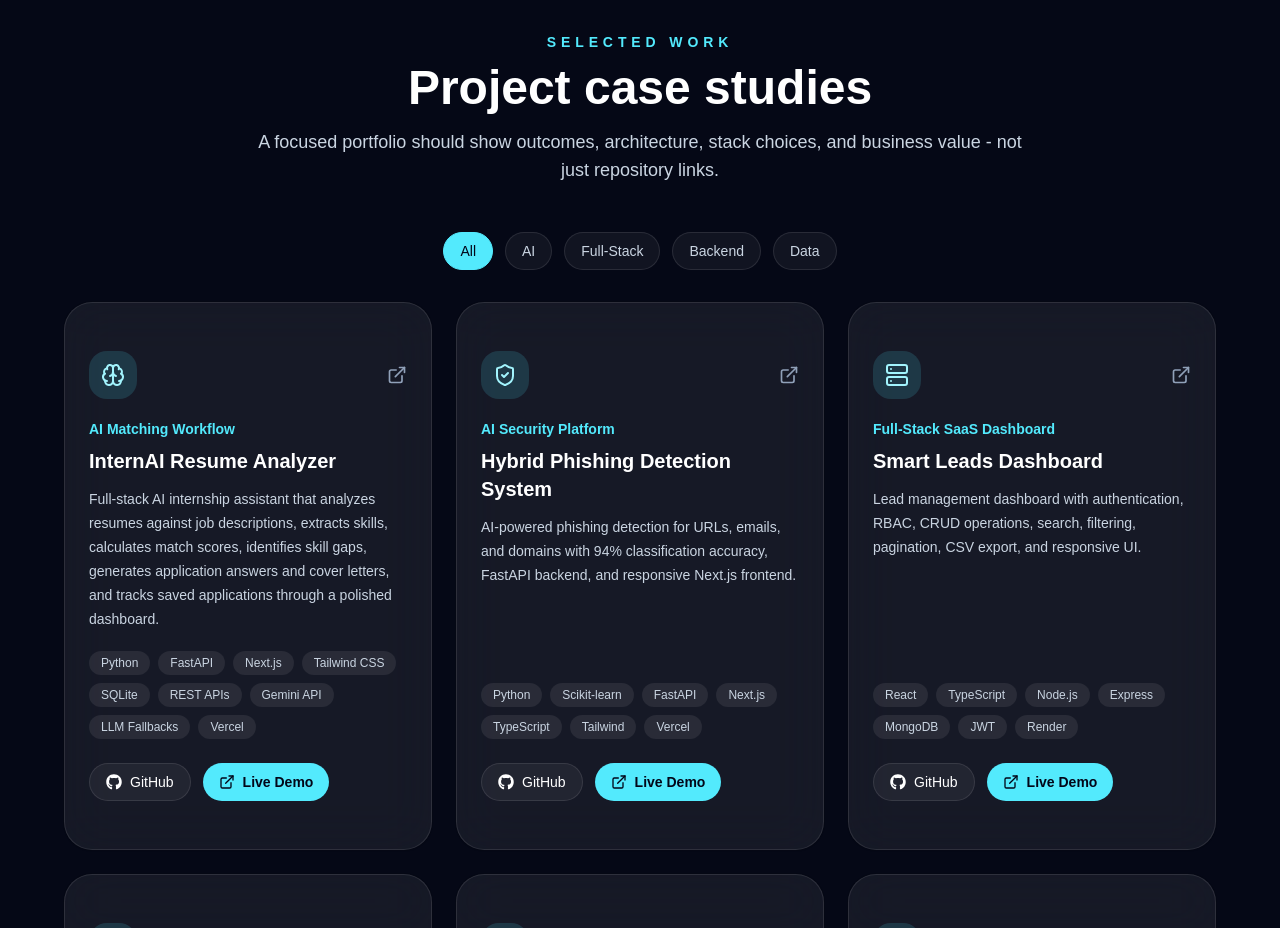
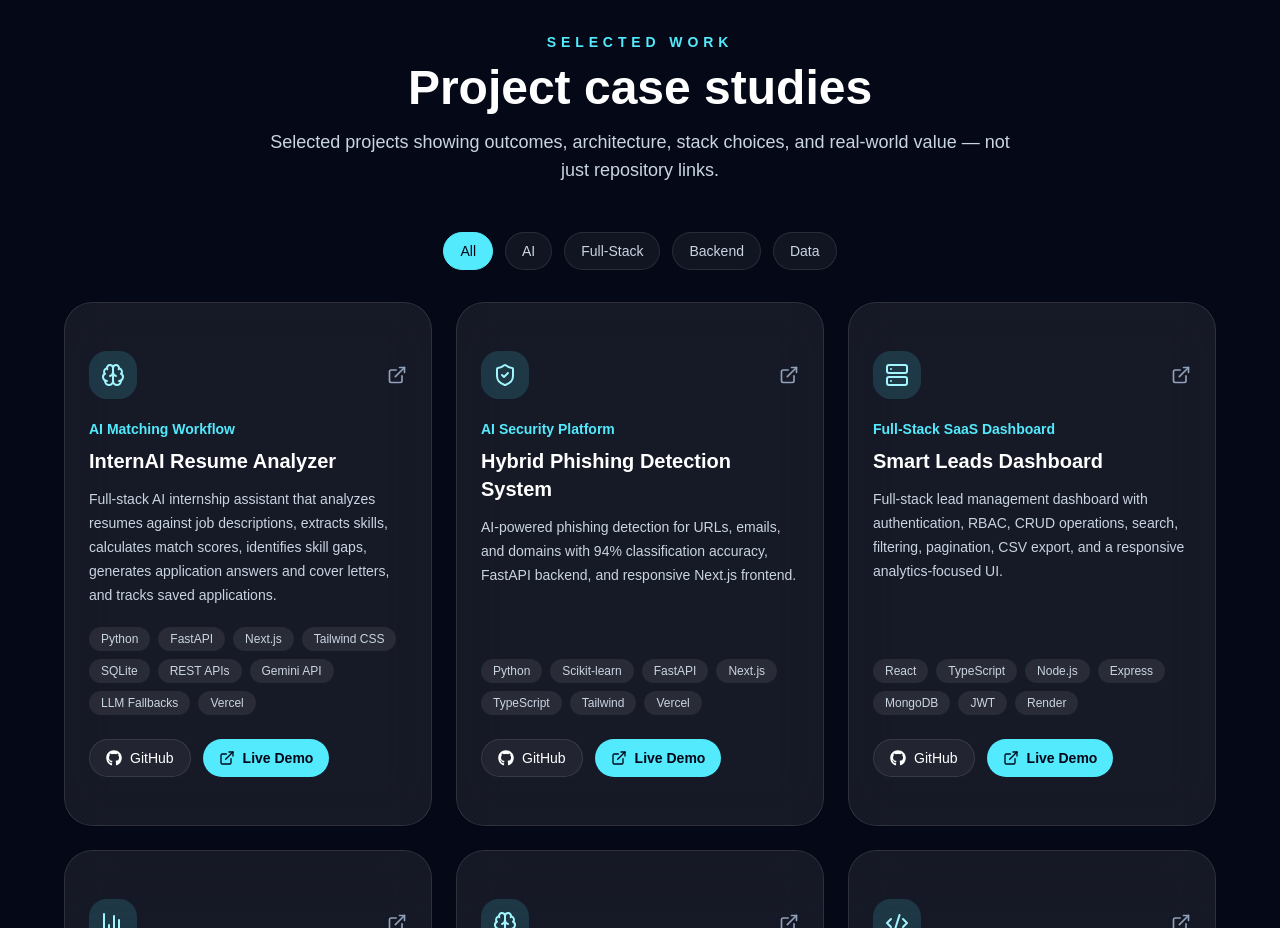
Before and after one commit to suhailkataria63/suhail-portfolio, a React (Vite) app: page / in a window 1280 px wide. Shown: the part 880-1808 px from the top of the page. Built offline with nearby package versions, Linux system fonts and the light colour scheme.

Commit message:
Updated descriptions.

```diff
--- a/src/App-backup.jsx
+++ b/src/App-backup.jsx
@@ -197,7 +197,7 @@
       </section>
 
       <section id="projects" className="px-6 py-24 md:px-10">
-  <SectionTitle eyebrow="Selected Work" title="Project case studies" text="A focused portfolio should show outcomes, architecture, stack choices, and business value - not just repository links." />
+  <SectionTitle eyebrow="Selected Work" title="Project case studies" text="Selected projects showing outcomes, architecture, stack choices, and real-world value — not just repository links." />
 
   <div className="mx-auto mb-8 flex max-w-6xl flex-wrap justify-center gap-3">
     {categories.map((cat) => (
--- a/src/App.jsx
+++ b/src/App.jsx
@@ -23,7 +23,7 @@
     title: "InternAI Resume Analyzer",
     type: "AI Matching Workflow",
     description:
-  "Full-stack AI internship assistant that analyzes resumes against job descriptions, extracts skills, calculates match scores, identifies skill gaps, generates application answers and cover letters, and tracks saved applications through a polished dashboard.",
+  "Full-stack AI internship assistant that analyzes resumes against job descriptions, extracts skills, calculates match scores, identifies skill gaps, generates application answers and cover letters, and tracks saved applications.",
 stack: [
   "Python","FastAPI","Next.js","Tailwind CSS","SQLite","REST APIs","Gemini API","LLM Fallbacks","Vercel"],
     icon: Brain,
@@ -44,7 +44,7 @@
     title: "Smart Leads Dashboard",
     type: "Full-Stack SaaS Dashboard",
     description:
-      "Lead management dashboard with authentication, RBAC, CRUD operations, search, filtering, pagination, CSV export, and responsive UI.",
+      "Full-stack lead management dashboard with authentication, RBAC, CRUD operations, search, filtering, pagination, CSV export, and a responsive analytics-focused UI.",
     stack: ["React", "TypeScript", "Node.js", "Express", "MongoDB", "JWT", "Render"],
     icon: Server,
     github: "https://github.com/suhailkataria63",
@@ -312,7 +312,7 @@
       </section>
 
       <section id="projects" className="px-6 py-24 md:px-10">
-        <SectionTitle theme={theme} eyebrow="Selected Work" title="Project case studies" text="A focused portfolio should show outcomes, architecture, stack choices, and business value - not just repository links." />
+        <SectionTitle theme={theme} eyebrow="Selected Work" title="Project case studies" text="Selected projects showing outcomes, architecture, stack choices, and real-world value — not just repository links." />
 
         <div className="mx-auto mb-8 flex max-w-6xl flex-wrap justify-center gap-3">
           {categories.map((cat) => (
```
